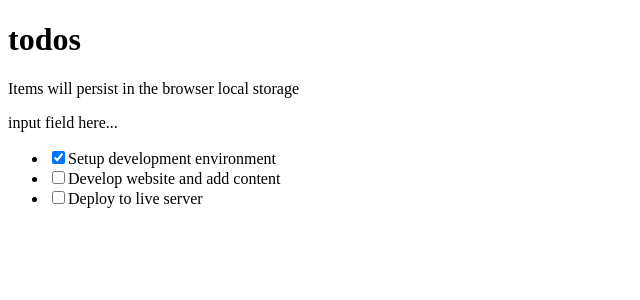
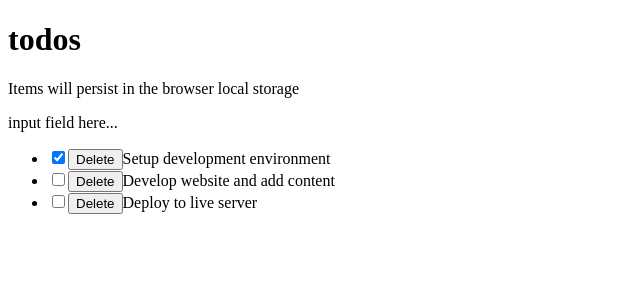
Before and after one commit to kwesiObuobi/react-tutorial, a React (Vite) app: page / in a window 1280 px wide. Shown: the top 300 px of the page, without its empty margins (0-640 px from the left). Built offline with nearby package versions, Linux system fonts and the light colour scheme.

Commit message:
Add functionality to delete an item

```diff
--- a/src/components/TodoItem.jsx
+++ b/src/components/TodoItem.jsx
@@ -1,6 +1,6 @@
 import PropTypes from 'prop-types';
 
-const TodoItem = ({ itemProp, setTodos }) => {
+const TodoItem = ({ itemProp, setTodos, delTodo }) => {
   const handleChange = (id) => {
     setTodos((prevState) =>
       prevState.map((todo) => {
@@ -21,7 +21,8 @@ const TodoItem = ({ itemProp, setTodos }) => {
       type="checkbox"
       checked={itemProp.completed}
       onChange={() => handleChange(itemProp.id)}
-      />
+    />
+    <button onClick={() => delTodo(itemProp.id)}>Delete</button>
     {itemProp.title}
   </li>
   );
@@ -32,4 +33,5 @@ export default TodoItem;
 TodoItem.propTypes = {
   itemProp: PropTypes.object.isRequired,
   setTodos: PropTypes.func,
+  delTodo: PropTypes.func
 }
--- a/src/components/TodoList.jsx
+++ b/src/components/TodoList.jsx
@@ -1,10 +1,10 @@
 import PropTypes from 'prop-types'
 import TodoItem from './TodoItem';
-const TodosList = ({ todosProps, setTodos }) => {
+const TodosList = ({ todosProps, setTodos, delTodo }) => {
   return (
     <ul>
       {todosProps.map((todo) => (
-        <TodoItem key={todo.id} itemProp={todo} setTodos={setTodos}/>
+        <TodoItem key={todo.id} itemProp={todo} setTodos={setTodos} delTodo={delTodo} />
       ))}
     </ul>
   );
@@ -13,6 +13,7 @@ const TodosList = ({ todosProps, setTodos }) => {
 TodosList.propTypes = {
   todosProps: PropTypes.array,
   setTodos: PropTypes.func,
+  delTodo: PropTypes.func,
 }
 
 export default TodosList;
--- a/src/components/TodosLogic.jsx
+++ b/src/components/TodosLogic.jsx
@@ -21,10 +21,18 @@ const TodosLogic = () => {
     },
   ]);
 
+  const delTodo = (id) => {
+    setTodos([
+      ...todos.filter((todo) => {
+        return todo.id !== id;
+      })
+    ]);
+  }
+
   return (
     <div>
       <InputTodo />
-      <TodosList todosProps={todos} setTodos={setTodos}/>
+      <TodosList todosProps={todos} setTodos={setTodos} delTodo={delTodo}/>
     </div>
   )
 }
```
